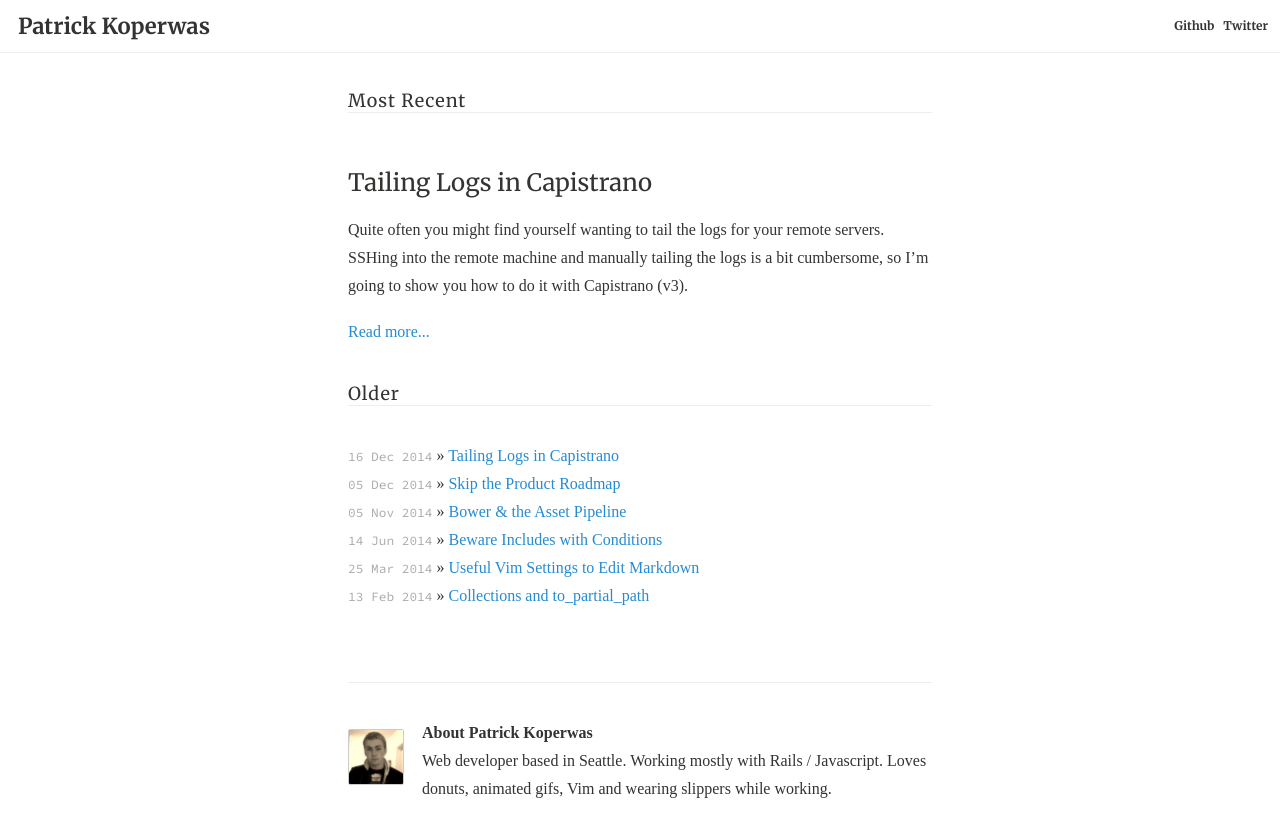
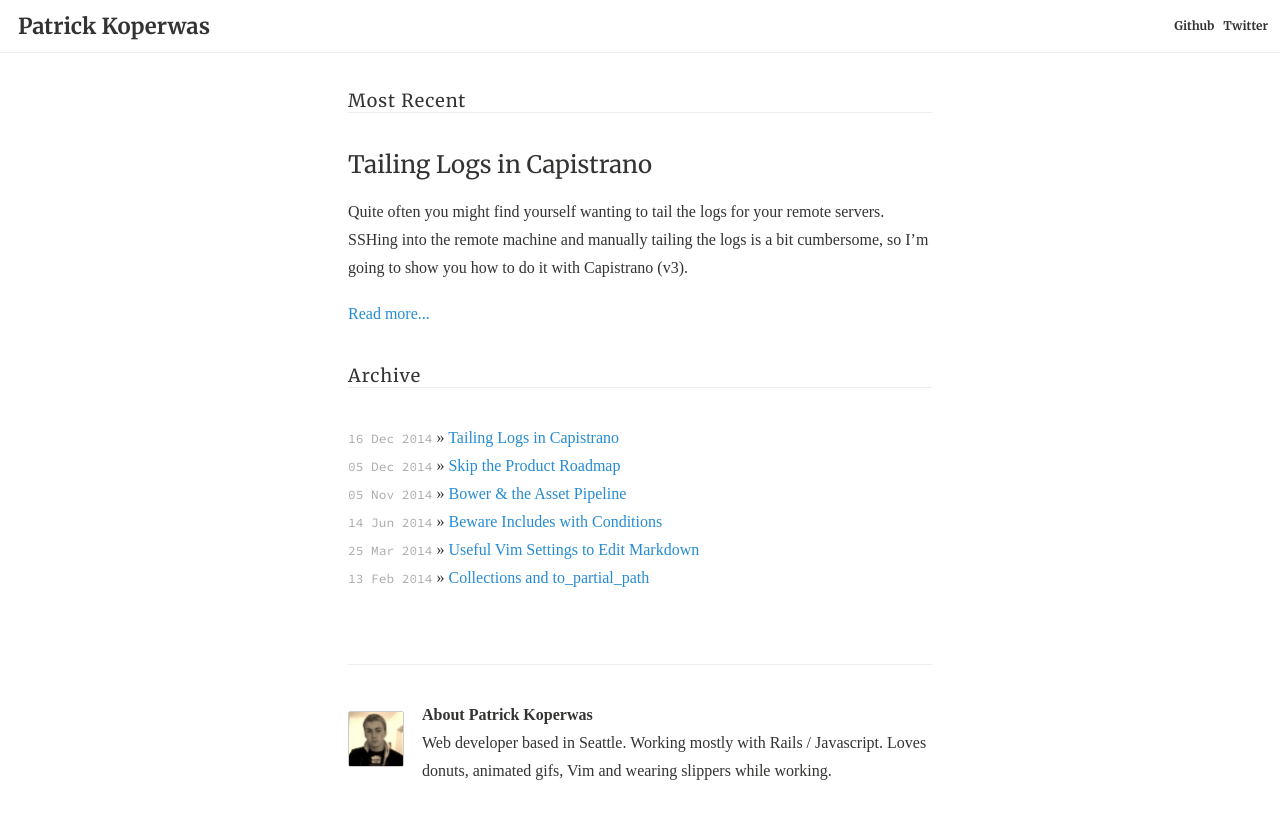
Before and after one commit to mildlyinternet/mildlyinternet.github.io, a Jekyll site: the page built from index.html, in a window 1280 px wide. Shown: the top 837 px of the page. Built offline with Jekyll 4.4.1, drawn with Linux system fonts in a browser that asks for light colours; some web fonts are replaced; Markdown is read by kramdown in place of the engine named in the settings.

Commit message:
Open links in new tabs / Open to Archive

```diff
--- a/_layouts/default.html
+++ b/_layouts/default.html
@@ -23,8 +23,8 @@
       <a href="/">Patrick Koperwas</a>
     </div>
     <div class="right">
-      <a href="https://github.com/PatKoperwas">Github</a>
-      <a href="https://twitter.com/PatKoperwas">Twitter</a>
+      <a href="https://github.com/PatKoperwas" target="_blank">Github</a>
+      <a href="https://twitter.com/PatKoperwas" target="_blank">Twitter</a>
     </div>
   </header>
   <div class="site">
--- a/css/screen.scss
+++ b/css/screen.scss
@@ -125,7 +125,7 @@ ul {
 
 .newest-post {
   margin-bottom: 18px;
-  padding: 18px 0;
+  padding: 0 0 18px 0;
 
   h1 {
     font-size: 24px;
--- a/index.html
+++ b/index.html
@@ -9,7 +9,7 @@ title: Patrick Koperwas
     {% assign content = post.content %}
     {% include post_excerpt.html %}
   </div>
-  <h3>Older</h3>
+  <h3>Archive</h3>
   <ul class="posts">
     {% for post in site.posts %}
       <li><span>{{ post.date | date_to_string }}</span> &raquo; <a href="{{ post.url }}">{{ post.title }}</a></li>
```
